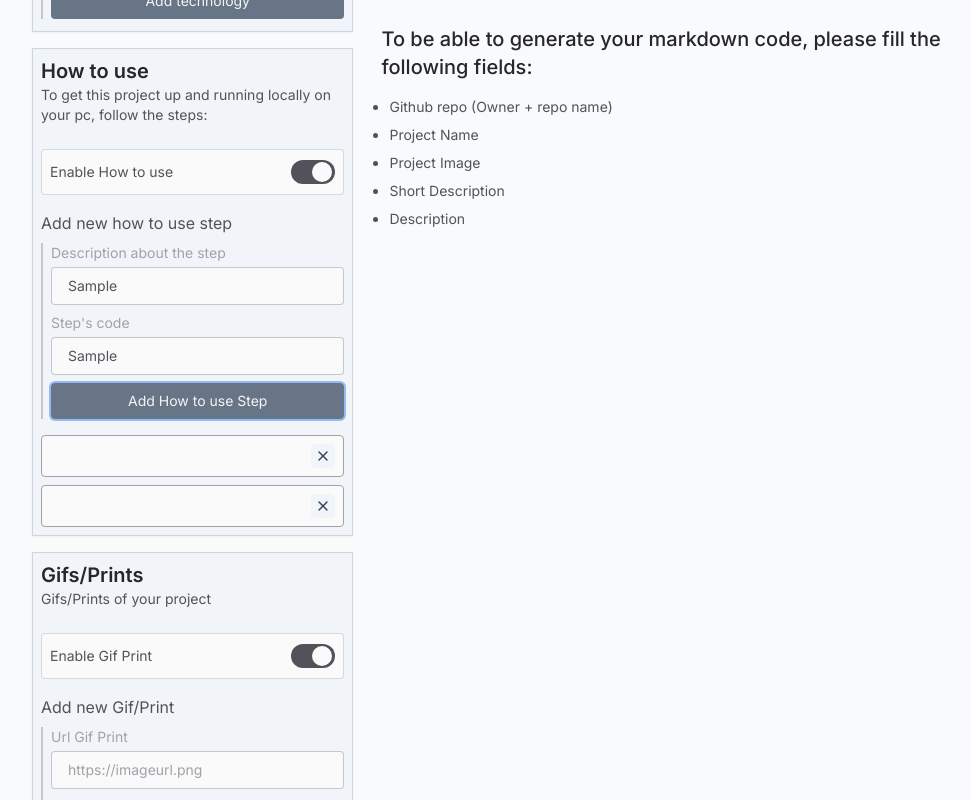
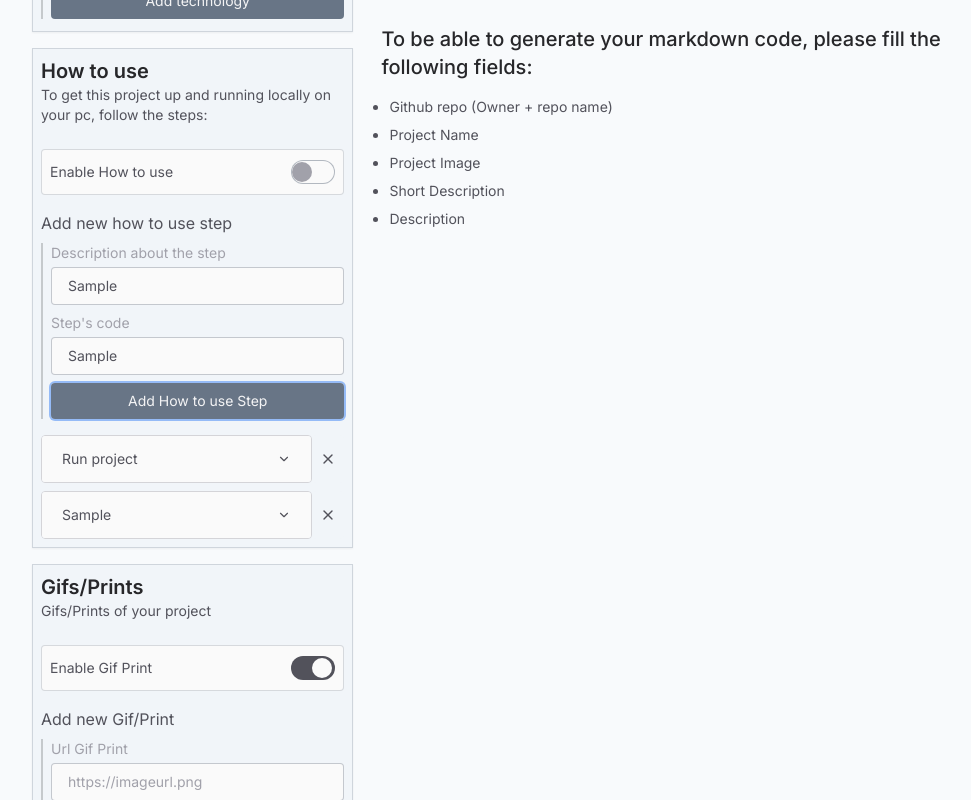
Before and after one commit to fescherer/readme-generator, a Next.js app: page / in a window 1280 px wide. Both pictures are taken after typing "Sample", "Sample" into the empty fields and a click on the button "Add How to use Step". Shown: the part 1708-2508 px from the top of the page, without its empty margins (112-1083 px from the left). Built offline with nearby package versions, Linux system fonts and the light colour scheme.

Commit message:
:sparkles: feat faq

```diff
--- a/src/@types/faq.ts
+++ /dev/null
@@ -1,4 +0,0 @@
-export type TFAQ = {
-  question: string
-  answer: string
-}
--- a/src/components/ListComponent/list-text.tsx
+++ b/src/components/ListComponent/list-text.tsx
@@ -1,6 +1,7 @@
 import { LucideChevronDown, LucideX } from 'lucide-react'
 import { UseFieldArrayRemove } from 'react-hook-form'
 import * as Accordion from '@radix-ui/react-accordion'
+import { TBadgeText } from '@/@types/badge-text'
 
 type ListProps = {
   fields: any
@@ -10,22 +11,22 @@ type ListProps = {
 export function ListText({ fields, remove }: ListProps) {
   return (
     <Accordion.Root collapsible type="single" className="mt-4 flex flex-col gap-2 overflow-hidden rounded">
-      {fields.map((field: any) => (
-        <div key={field.question} className="flex w-full">
-          <Accordion.Item value={field.question} className="w-full overflow-hidden rounded border border-zinc-300 ">
+      {fields.map((field: TBadgeText) => (
+        <div key={field.id} className="flex w-full">
+          <Accordion.Item value={field.id} className="w-full overflow-hidden rounded border border-zinc-300 ">
             <Accordion.Header>
               <Accordion.Trigger className="group flex w-full flex-1 cursor-pointer items-center justify-between bg-zinc-50 px-5 py-4 text-form-value leading-none outline-none transition-all hover:bg-zinc-100">
-                <span>{field.question}</span>
+                <span>{field.title}</span>
                 <LucideChevronDown size={14} />
               </Accordion.Trigger>
             </Accordion.Header>
 
             <Accordion.Content className="overflow-hidden bg-zinc-50 px-5 text-form-value data-[state=closed]:animate-accordion-up data-[state=open]:animate-accordion-down">
-              {field.answer}
+              {field.text}
             </Accordion.Content>
           </Accordion.Item>
 
-          <button className="rounded bg-slate-100 p-2 transition-all hover:text-form-hightlight" type="button" onClick={() => remove(fields.findIndex((item: any) => item.question === field.question))}>
+          <button className="rounded bg-slate-100 p-2 transition-all hover:text-form-hightlight" type="button" onClick={() => remove(fields.findIndex((item: TBadgeText) => item.id === field.id))}>
             <LucideX size={16} />
           </button>
         </div>
--- a/src/components/ListComponent/list-title.tsx
+++ /dev/null
@@ -1,24 +0,0 @@
-import { LucideX } from 'lucide-react'
-import { UseFieldArrayRemove } from 'react-hook-form'
-
-type ListTitleProps = {
-  fields: any
-  // eslint-disable-next-line no-unused-vars
-  remove: UseFieldArrayRemove
-}
-
-export function ListTitle({ fields, remove }: ListTitleProps) {
-  return (
-    <div className="mt-4 flex flex-col gap-2">
-      {fields.map((field: any) => (
-        <div key={field.id} className="flex w-full rounded border border-zinc-400 bg-zinc-50 p-2 text-slate-700">
-          <span className="w-full">{field.label}</span>
-
-          <button className="rounded bg-slate-100 p-1 transition-all hover:text-form-hightlight" type="button" onClick={() => remove(fields.findIndex((item: any) => item.id === field.id))}>
-            <LucideX size={16} />
-          </button>
-        </div>
-      ))}
-    </div>
-  )
-}
--- a/src/components/form-field/group-field.tsx
+++ b/src/components/form-field/group-field.tsx
@@ -4,7 +4,6 @@ import { ListText } from '../ListComponent/list-text'
 import { ListBadge } from '../ListComponent/list-badge'
 import { TBadge } from '@/@types/badge'
 import { ListImage } from '../ListComponent/list-image'
-import { ListTitle } from '../ListComponent/list-title'
 
 type GroupFieldProps = {
   label: string | ReactNode
@@ -50,7 +49,7 @@ export function GroupField({ label, children, displayType, obj, btnLabel, regist
             ? <ListImage fields={fields as unknown as TBadge[]} onClick={onRemove} />
             : displayType === 'text'
               ? <ListText fields={fields} remove={remove} />
-              : displayType === 'title' ? <ListTitle fields={fields} remove={remove} /> : <></>
+              : <></>
       }
 
     </div>
--- a/src/features/faq.tsx
+++ b/src/features/faq.tsx
@@ -4,25 +4,25 @@ import { Text } from '@/components/form-field/text'
 import { useState } from 'react'
 
 export function FAQ() {
-  const [question, setQuestion] = useState('')
-  const [answer, setAnswer] = useState('')
+  const [title, setTitle] = useState('')
+  const [text, setText] = useState('')
 
   return (
     <div>
-      <Switch defaultChecked registerName="faq.enabled" label="Enable FAQ" />
+      <Switch registerName="faq.enabled" label="Enable FAQ" />
 
-      <GroupField registerName="faq.faq" label="Add new FAQ" displayType="text" obj={{ question, answer }} btnLabel="Add FAQ">
+      <GroupField registerName="faq.faq" label="Add new FAQ" displayType="text" obj={{ title, text, id: Math.random().toString() }} btnLabel="Add FAQ">
         <Text
           label="Question"
-          onChange={e => setQuestion(e.target.value)}
-          value={question}
+          onChange={e => setTitle(e.target.value)}
+          value={title}
           placeholder="Which browsers are supported?"
         />
 
         <Text
           label="Answer"
-          onChange={e => setAnswer(e.target.value)}
-          value={answer}
+          onChange={e => setText(e.target.value)}
+          value={text}
           placeholder="Firefox, Chrome and Safari"
         />
       </GroupField>
--- a/src/features/how-to-use.tsx
+++ b/src/features/how-to-use.tsx
@@ -26,9 +26,9 @@ export function HowToUse() {
 
   return (
     <div>
-      <Switch defaultChecked registerName="howToUse.enabled" label="Enable How to use" />
+      <Switch registerName="howToUse.enabled" label="Enable How to use" />
 
-      <GroupField registerName={registerName} label="Add new how to use step" btnLabel="Add How to use Step" displayType="title" obj={{ title, text, id: Math.random().toString() }}>
+      <GroupField registerName={registerName} label="Add new how to use step" btnLabel="Add How to use Step" displayType="text" obj={{ title, text, id: Math.random().toString() }}>
         <Text
           label="Description about the step"
           onChange={e => setTitle(e.target.value)}
--- a/src/util/getReadme/getFAQ.ts
+++ b/src/util/getReadme/getFAQ.ts
@@ -1,4 +1,4 @@
-import { TFAQ } from '@/@types/faq'
+import { TBadgeText } from '@/@types/badge-text'
 import { FieldValues } from 'react-hook-form'
 
 export function getFAQ(form: FieldValues) {
@@ -12,10 +12,10 @@ export function getFAQ(form: FieldValues) {
 
 ## ❔ FAQ
 
-${field.faq.map((item: TFAQ) => `
-> ### ${item.question}
+${field.faq.map((item: TBadgeText) => `
+> ### ${item.title}
 >
-> ${item.answer}
+> ${item.text}
 `).join('')}
 <p align="right">(<a href="#readme-top">back to top</a>)</p>`
 }
```
